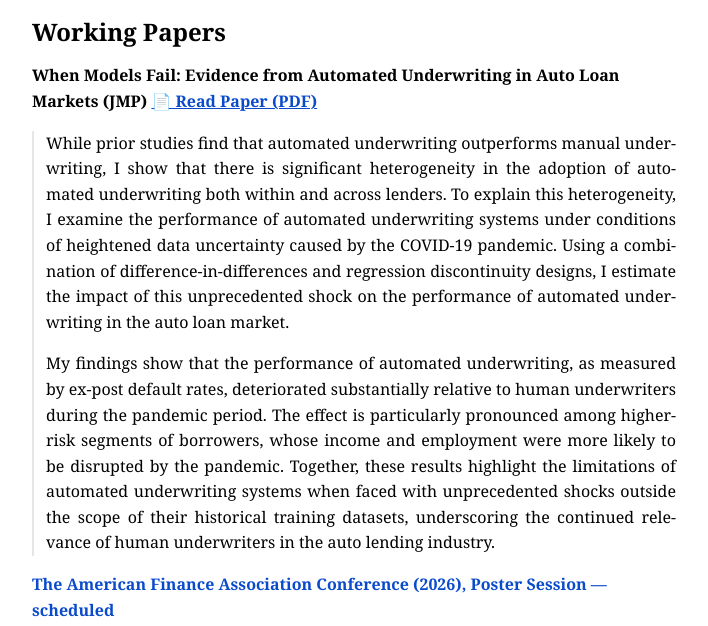
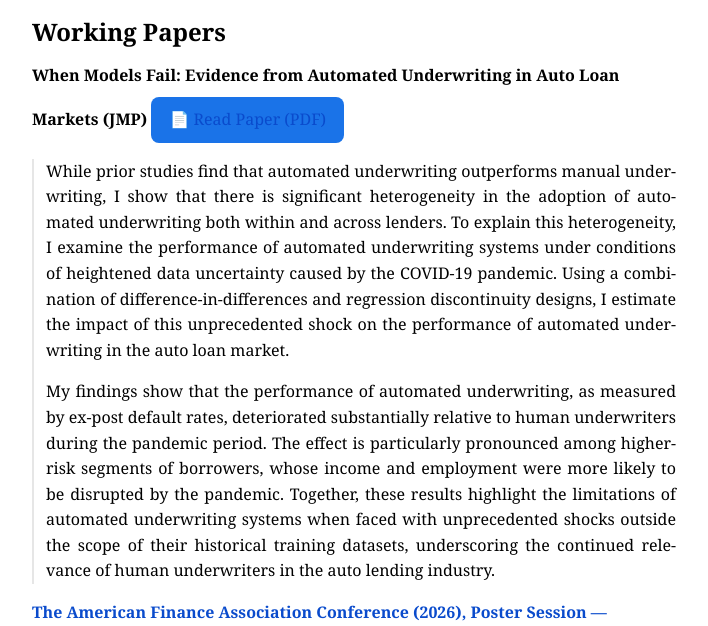
Before and after one commit to sarahKhoei-collab/SarahKhoei, a plain HTML site: page research.html in a window 1280 px wide. Shown: the part 174-800 px from the top of the page, without its empty margins (286-994 px from the left). Drawn offline with Linux system fonts and the light colour scheme.

Commit message:
Update style.css

```diff
--- a/assets/style.css
+++ b/assets/style.css
@@ -706,3 +706,19 @@ body.dark .theme-toggle::before {
 body.dark .theme-toggle::before {
   content: "🌙";
 }
+
+.pdf-button {
+  display: inline-block;
+  padding: 10px 18px;
+  margin-top: 8px;
+  background-color: #1a73e8; /* Button color */
+  color: white;
+  text-decoration: none;
+  font-weight: 500;
+  border-radius: 8px;
+  transition: background-color 0.3s ease;
+}
+
+.pdf-button:hover {
+  background-color: #0c52b5; /* Darker shade on hover */
+}
```
